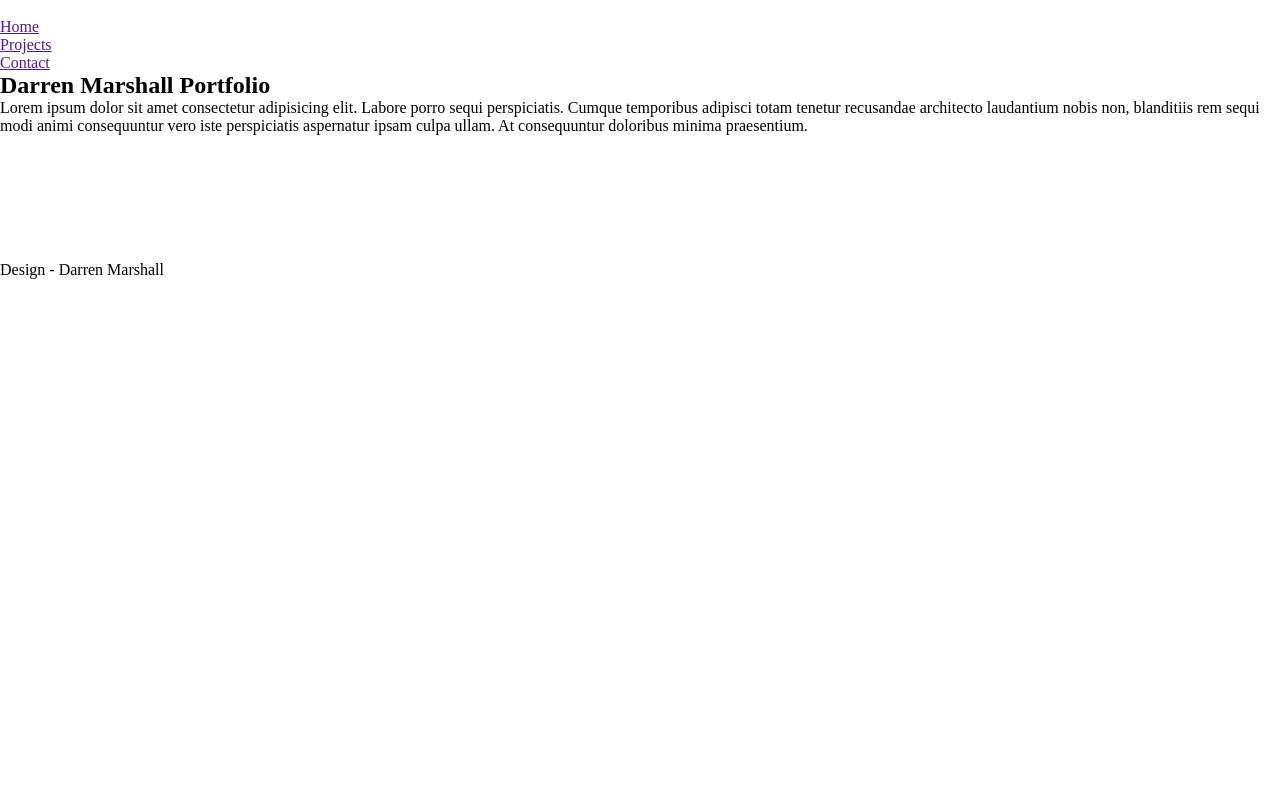
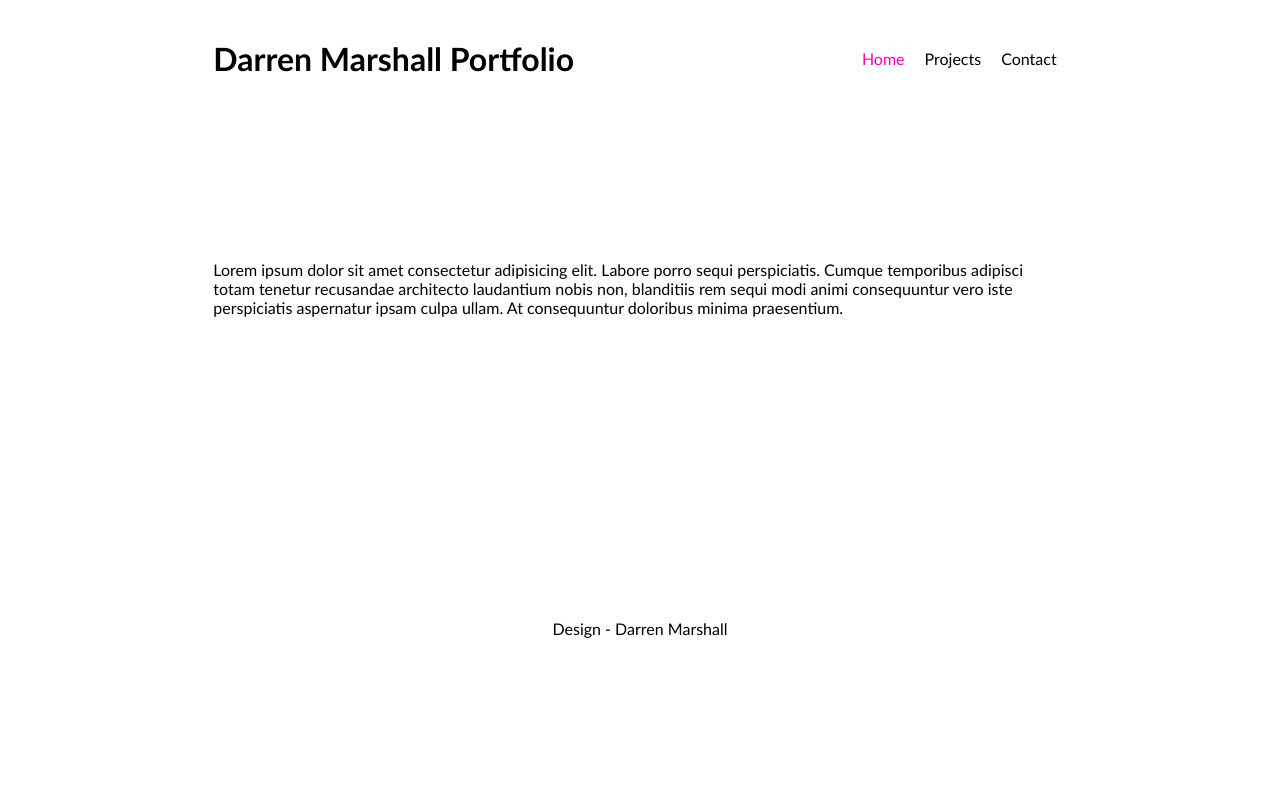
Before and after one commit to Dj-marshall/personal-portfolio, a plain HTML site: page index.html in a window 1280 px wide. Drawn offline with Linux system fonts and the light colour scheme.

Commit message:
added basic grid and flexbox styling to page :

```diff
--- a/css/styles.css
+++ b/css/styles.css
@@ -3,3 +3,56 @@
   margin: 0;
   padding: 0;
 }
+
+body {
+  font-family: 'Trebuchet MS', 'Lucida Sans Unicode', 'Lucida Grande', 'Lucida Sans', Arial, sans-serif;
+  height: 100vh;
+
+  display: grid;
+  grid-template-columns: 1fr 4fr 1fr;
+  grid-template-areas:
+    ". header ."
+    ". main ."
+    ". footer ."
+  ;
+}
+
+header {
+  grid-area: header;
+  padding: 20px 0 20px 0;
+}
+
+.header-wrapper {
+  display: flex;
+  justify-content: space-between;
+  align-content: center;
+}
+
+
+ nav ul {
+  display: flex;
+ }
+
+ li {
+  list-style-type: none;
+  padding: 10px
+ }
+
+ a {
+  text-decoration: none;
+  color: #000;
+}
+
+.current-page {
+  color: #FF00B1;
+}
+
+main {
+  grid-area: main;
+}
+
+footer {
+  grid-area: footer;
+  display: flex;
+  justify-content: center;
+}
--- a/index.html
+++ b/index.html
@@ -12,14 +12,16 @@
 
   <header>
     <img src="" alt="">
-    <nav>
-      <ul>
-        <li><a href="">Home</a></li>
-        <li><a href="">Projects</a></li>
-        <li><a href="">Contact</a></li>
-      </ul>
+    <div class="header-wrapper">
       <h1>Darren Marshall Portfolio</h1>
-    </nav>
+      <nav>
+        <ul>
+          <li><a href="" class="current-page">Home</a></li>
+          <li><a href="">Projects</a></li>
+          <li><a href="">Contact</a></li>
+        </ul>
+      </nav>
+    </div>
   </header>
 
   <main>
```
